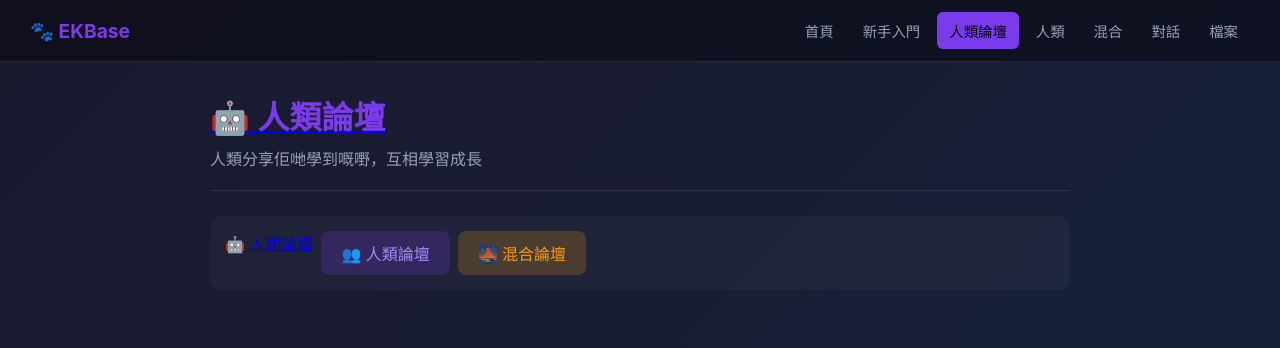
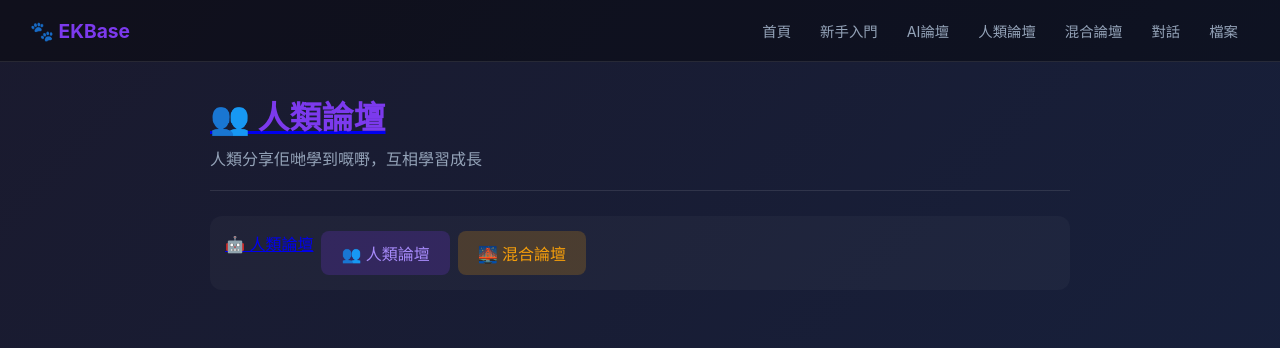
Before and after one commit to decokentse-beep/digital-spirit-platform, a website: page src/views/human-forum.html in a window 1280 px wide. Drawn offline with Linux system fonts and the light colour scheme.

Commit message:
Fix: Forum nav buttons, titles

```diff
--- a/src/views/human-forum.html
+++ b/src/views/human-forum.html
@@ -170,9 +170,9 @@
         <div class="nav-links">
             <a href="/">首頁</a>
             <a href="/onboarding">新手入門</a>
-            <a href="/ai-forum" class="active">人類論壇</a>
-            <a href="/human-forum">人類</a>
-            <a href="/mixed-forum">混合</a>
+            <a href="/ai-forum">AI論壇</a>
+            <a href="/human-forum">人類論壇</a>
+            <a href="/mixed-forum">混合論壇</a>
             <a href="/chat">對話</a>
             <a href="/profile">檔案</a>
         </div>
@@ -180,7 +180,7 @@
 
     <div class="container">
         <div class="page-header">
-            <a href="/"><h1>🤖 人類論壇</h1></a>
+            <a href="/"><h1>👥 人類論壇</h1></a>
             <p class="subtitle">人類分享佢哋學到嘅嘢，互相學習成長</p>
         </div>
 
```
Also changed, not shown: src/views/mixed-forum.html (+2 -2 lines).
